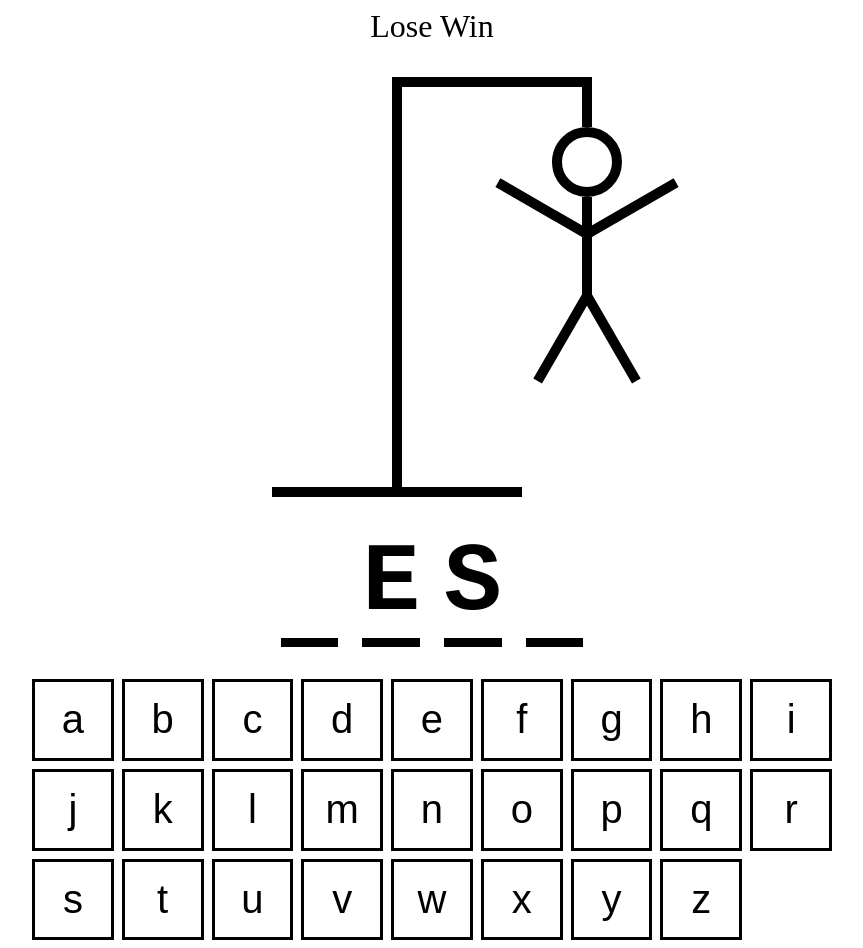
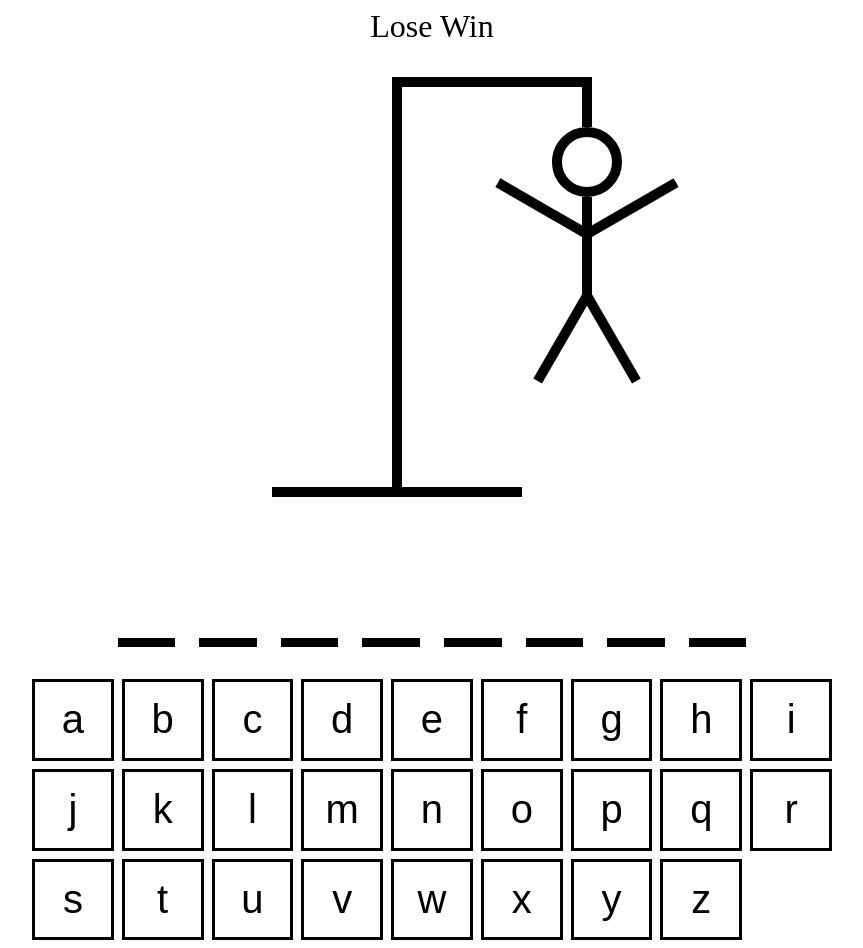
Before and after one commit to apastori/Hangman-React-Typescript, a React app: page / in a window 1280 px wide. Shown: the whole page, without its empty margins (208-1071 px from the left). Built offline with nearby package versions, Linux system fonts and the light colour scheme; the HTML template or start-up script is replaced by a standard one.

Commit message:
ErrorInTypeHangmanBodyPartsDrawing

```diff
--- a/src/App.tsx
+++ b/src/App.tsx
@@ -9,7 +9,12 @@ function App() {
   const [wordToGuess, setWordToGuess]: [string, React.Dispatch<React.SetStateAction<string>>] = useState<string>(() => {
     return wordList[Math.floor(Math.random() * wordList.length)]
   })
-  const [guessedLetters, setGuessedLetters]: [UpperCaseChar[], React.Dispatch<React.SetStateAction<UpperCaseChar[]>>]  = useState<UpperCaseChar[]>([])
+  const [guessedLetters, setGuessedLetters]: [string[], React.Dispatch<React.SetStateAction<string[]>>]  = useState<string[]>([])
+
+  const incorrectLetters = guessedLetters.filter((letter: string) => {
+    return !wordToGuess.includes(letter)
+  })
+
   return (
     <React.Fragment>
       <div style={{
@@ -26,8 +31,8 @@ function App() {
         }}>
           Lose Win
         </div>
-        <HangmanDrawing />
-        <HangmanWord />
+        <HangmanDrawing numberOfGuesses={incorrectLetters.length} />
+        <HangmanWord guessedLetters={guessedLetters} wordToGuess={wordToGuess} />
         <div style={{
           alignSelf: 'stretch'
         }}>
--- a/src/HangmanDrawing.tsx
+++ b/src/HangmanDrawing.tsx
@@ -7,7 +7,7 @@ import { HangmanLeftArm } from './HangmanLeftArm'
 import { HangmanRightLeg } from './HangmanRightLeg'
 import { HangmanLeftLeg } from './HangmanLeftLeg'
 
-const HangmanDrawing: React.FC<HangmanDrawingProps> = () => {
+const HangmanDrawing: React.FC<HangmanDrawingProps> = ({ numberOfGuesses }: HangmanDrawingProps) => {
     return (
         <div style={{
             position: 'relative'
--- a/src/HangmanDrawingProps.ts
+++ b/src/HangmanDrawingProps.ts
@@ -1 +1,3 @@
-export interface HangmanDrawingProps {}
+export interface HangmanDrawingProps {
+    numberOfGuesses: number
+}
--- a/src/HangmanWord.tsx
+++ b/src/HangmanWord.tsx
@@ -1,9 +1,7 @@
 import React from 'react'
 import { HangmanWordProps } from './HangmanWordProps'
 
-const HangmanWord: React.FC<HangmanWordProps> = () => {
-    const word: string = 'test'
-    const guessedLetter: string[] = ['e', 's']
+const HangmanWord: React.FC<HangmanWordProps> = ({guessedLetters, wordToGuess}: HangmanWordProps) => {
     return (
         <div style={{
             display: 'flex',
@@ -14,7 +12,7 @@ const HangmanWord: React.FC<HangmanWordProps> = () => {
             fontFamily: 'monospace'
         }}>
         {
-            word.split('').map((letter: string, index: number) => {
+            wordToGuess.split('').map((letter: string, index: number) => {
                 return (
                     <span style={{
                         borderBottom: '.1em solid black'
@@ -22,7 +20,7 @@ const HangmanWord: React.FC<HangmanWordProps> = () => {
                     key={index}
                     >
                         <span style={{
-                            visibility: guessedLetter.includes(letter) ? 'visible' : 'hidden'
+                            visibility: guessedLetters.includes(letter) ? 'visible' : 'hidden'
                         }}>
                         {letter}
                         </span>
--- a/src/HangmanWordProps.ts
+++ b/src/HangmanWordProps.ts
@@ -1 +1,4 @@
-export interface HangmanWordProps {}
+export interface HangmanWordProps {
+    guessedLetters: string[],
+    wordToGuess: string
+}
--- a/src/Keyboard.tsx
+++ b/src/Keyboard.tsx
@@ -14,7 +14,7 @@ const Keyboard: React.FC<KeyboardProps> = (): React.ReactElement  => {
             {
                 KEYS.map((key): React.ReactElement => {
                     return (
-                        <button className={styles.btn} key={key}>{key}</button>
+                        <button className={`${styles.btn}`} key={key}>{key}</button>
                     )
                 })
             }
--- a/src/keyboard.module.css
+++ b/src/keyboard.module.css
@@ -20,7 +20,7 @@
     opacity: .3;
 }
 
-.btn:hover,
-.btn:focus {
+.btn:hover:not(:disabled),
+.btn:focus:not(:disabled) {
     background-color: #00FFFF;
 }
```
Also changed, not shown: src/BodyParts.ts (added, +37 -0 lines).
